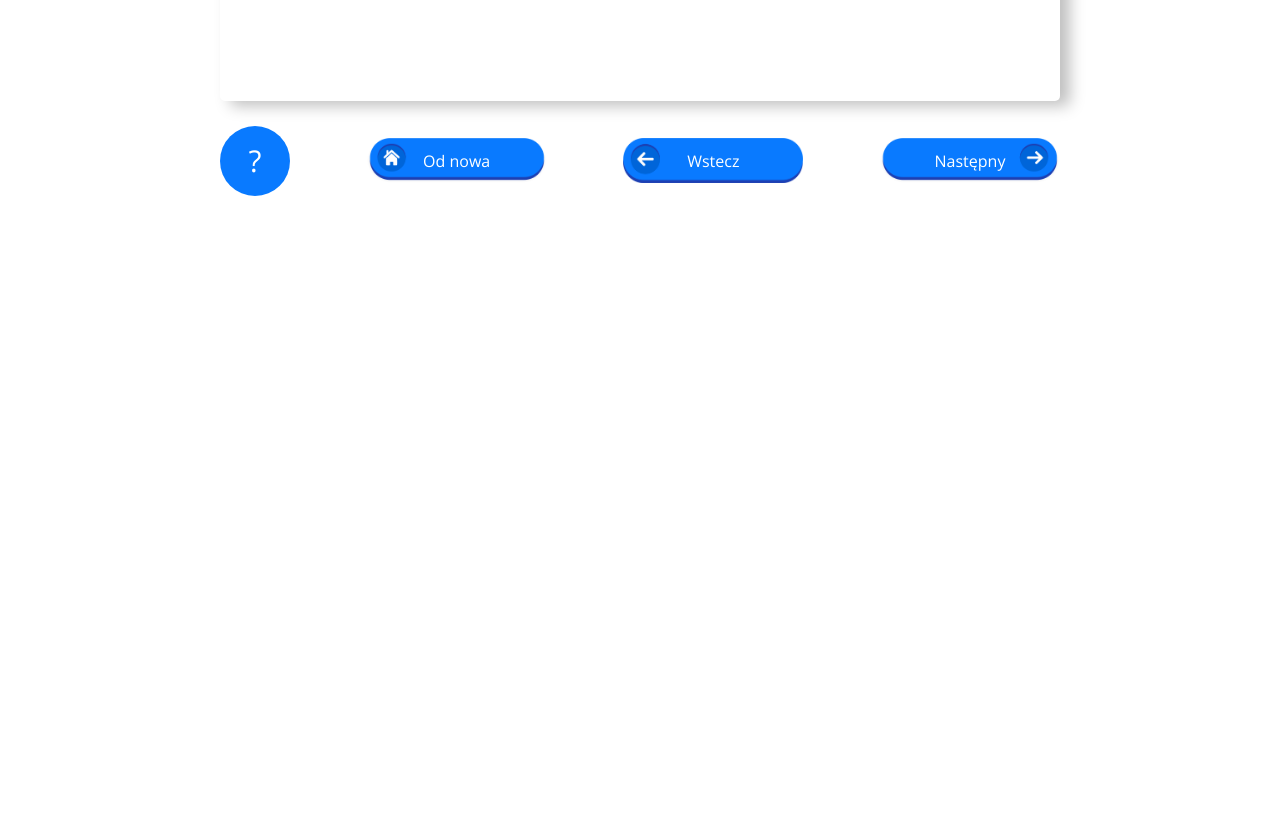
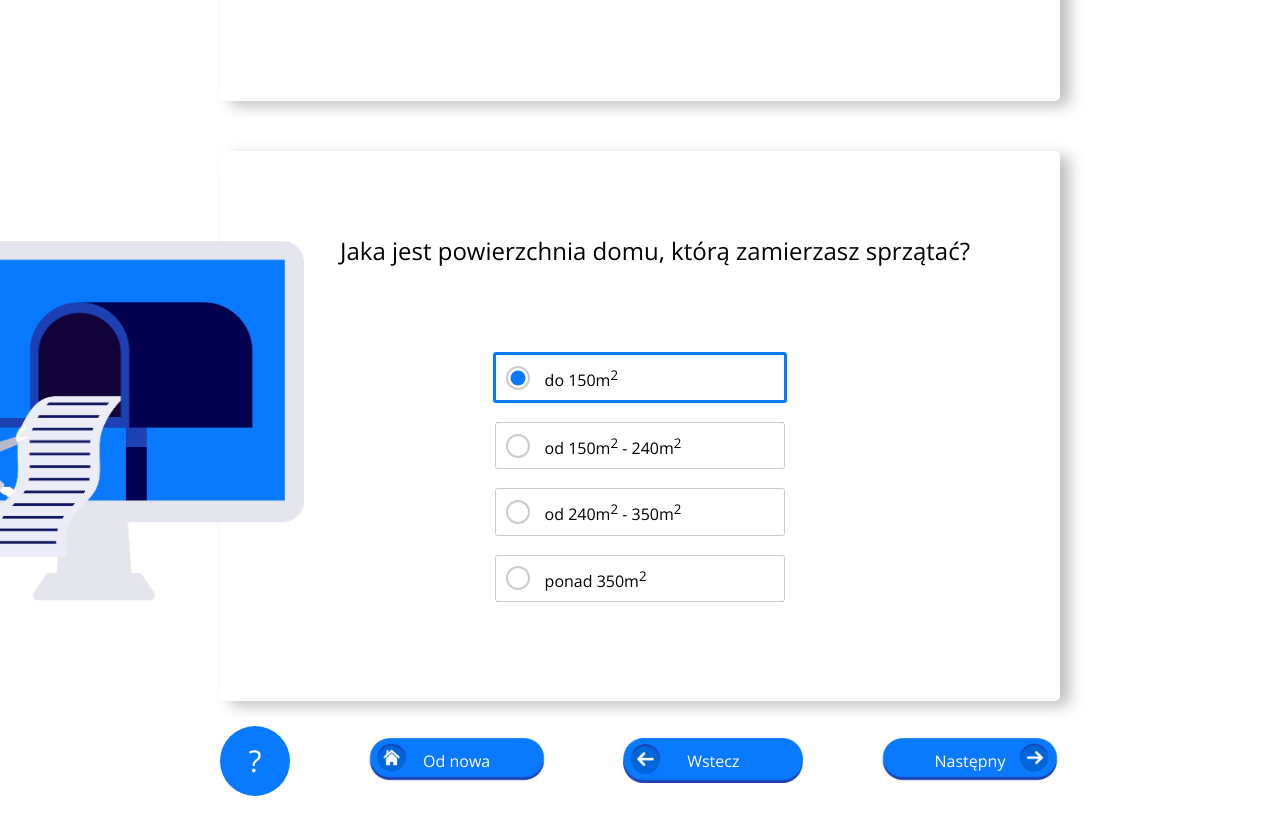
Before and after one commit to KrystianKaminski/foxes, a website: page index.html in a window 1280 px wide. Shown: the part 2460-3281 px from the top of the page. Before the commit the page ends 2681 px from the top, so only its background shows below. Drawn offline with nearby package versions, Linux system fonts and the light colour scheme.

Commit message:
Create view with multuple options

```diff
--- a/index.html
+++ b/index.html
@@ -117,6 +117,36 @@
       <img class="form-view__image-img" src="./img/1.png" alt="">
     </div>
   </div>
+  <div class="form-view">
+    <div class="form-view__question form-view__question-4">
+      <div class="form-view__title">
+        Jaka jest powierzchnia domu, którą zamierzasz sprzątać?
+      </div>
+      <div class="form-view__answers form-view__answers--multiple">
+        <div class="form-view__answer form-view__answer--active">
+          <div class="form-view__circle">
+            <div class="form-view__active-circle"></div>
+          </div>
+          <p class="answer-text">do 150m<sup>2</sup></p>
+        </div>
+        <div class="form-view__answer">
+          <div class="form-view__circle"></div>
+          <p class="answer-text">od 150m<sup>2</sup> - 240m<sup>2</sup></p>
+        </div>
+        <div class="form-view__answer">
+          <div class="form-view__circle"></div>
+          <p class="answer-text">od 240m<sup>2</sup> - 350m<sup>2</sup></p>
+        </div>
+        <div class="form-view__answer">
+          <div class="form-view__circle"></div>
+          <p class="answer-text">ponad 350m<sup>2</sup></p>
+        </div>
+      </div>
+    </div>
+    <div class="form-view__image form-view__image--left">
+      <img class="form-view__image-img" src="./img/2.png" alt="">
+    </div>
+  </div>
   <div class="cta-container">
     <div class="cta cta__question-mark">?</div>
     <div class="cta cta__again">
--- a/scss/style.scss
+++ b/scss/style.scss
@@ -5,6 +5,12 @@ body {
   font-family: "Open Sans", sans-serif;
   width: 1200px;
   margin: 0 auto;
+}
+
+sup {
+  vertical-align: super;
+  font-size: smaller;
+  ;
 }
 
 .header {
@@ -203,6 +209,17 @@ body {
     margin: 0 auto;
     justify-content: space-between;
     align-items: center;
+
+    &--multiple {
+      flex-direction: column;
+      width: 80%;
+      flex-basis: 250px;
+
+      &>.form-view__answer {
+        justify-content: flex-start;
+        align-items: center;
+      }
+    }
   }
 
   &__answer {
@@ -217,6 +234,25 @@ body {
     &--active {
       border: 3px solid $basic-blue-color;
     }
+  }
+
+  &__circle {
+    width: 20px;
+    height: 20px;
+    border-radius: 50%;
+    border: 2px solid $base-grey-color;
+    position: relative;
+  }
+
+  &__active-circle {
+    width: 15px;
+    height: 15px;
+    border-radius: 50%;
+    background-color: $basic-blue-color;
+    position: absolute;
+    top: 50%;
+    left: 50%;
+    transform: translate(-50%, -50%);
   }
 }
 
```
Also changed, not shown: css/style.css.
